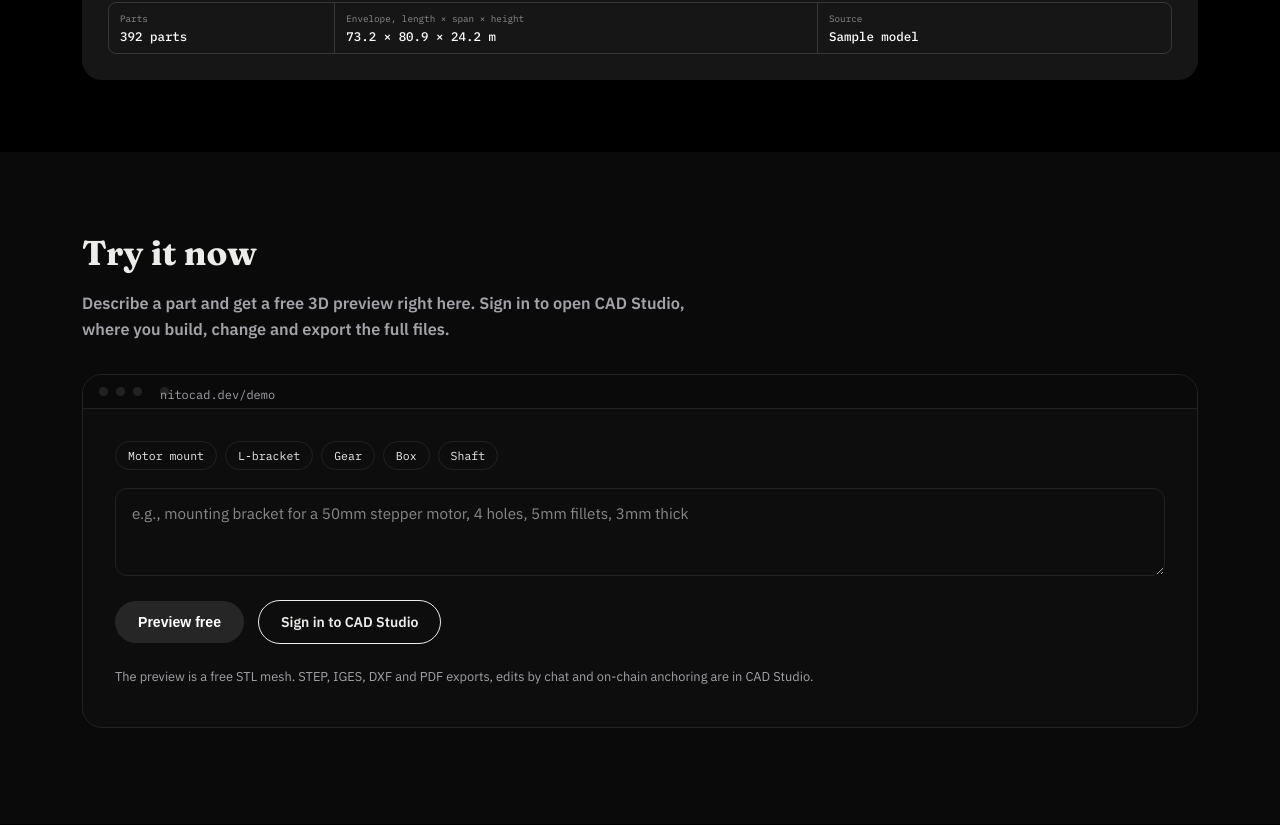
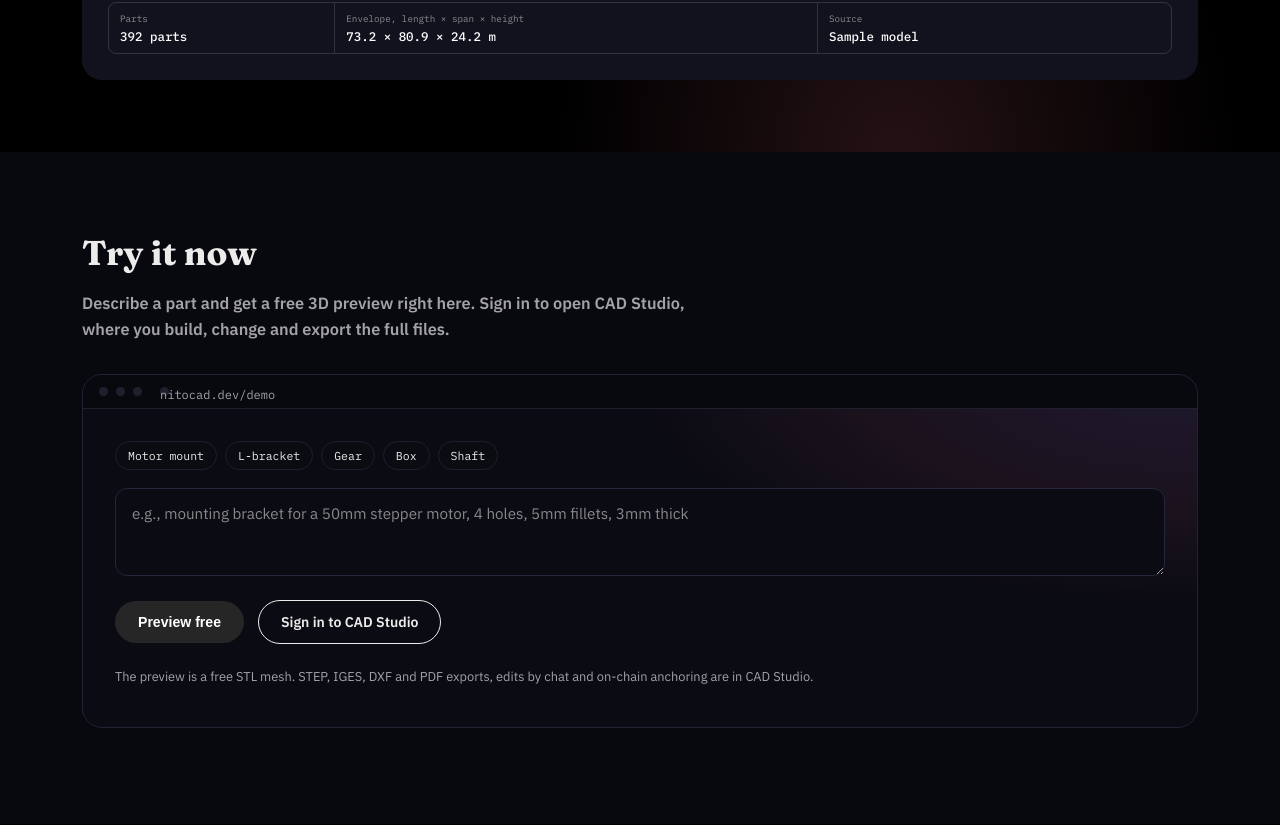
Before and after one commit to defitony0x-stack/Nitocad, a plain HTML site: page frontend/index.html in a window 1280 px wide. Shown: the part 1035-1860 px from the top of the page. Drawn offline with nearby package versions, Linux system fonts and the light colour scheme; no server answers; animation ran at ten frames a second.

Commit message:
Add files via upload

```diff
--- a/frontend/theme.css
+++ b/frontend/theme.css
@@ -22,14 +22,14 @@ html[data-theme="dark"]{
   --ink:#ECECEA;
   --ink-soft:#A2A2A8;
   --paper:#000000;
-  --fog:#0A0A0A;
-  --line:#222222;
+  --fog:#08080F;
+  --line:#1F1F2E;
   --orange:#262626;
   --dot:#F26A2E;
   --orange-deep:#D6D6DA;
   --gold:#D9B65F;
-  --surface:#0D0D0D;
-  --deep:#050505;
+  --surface:#0B0B12;
+  --deep:#0A0A18;
   --botchain-bright-deep:#3FD6A8;
 }
 
@@ -111,3 +111,61 @@ html[data-theme="dark"] .tag-miss{background:rgba(240,100,85,.14);color:#FF9A8C;
 
 /* dark only: no theme switch */
 .theme-toggle,.theme-slot .theme-toggle{display:none !important;}
+
+/* ---------- navy-black tint and soft glow (Mobi style) ---------- */
+html[data-theme="dark"]{
+  --glow-purple:rgba(154,92,170,.55);
+  --glow-pink:rgba(226,105,130,.42);
+  --glow-blue:rgba(84,120,200,.50);
+}
+
+/* dark feature panels: navy-black with a purple, pink and blue glow in the lower right */
+html[data-theme="dark"] .audience,
+html[data-theme="dark"] .pricing,
+html[data-theme="dark"] .svc.core{
+  background-color:#0A0A18;
+  background-image:
+    radial-gradient(60% 70% at 88% 108%,var(--glow-blue) 0%,transparent 62%),
+    radial-gradient(55% 65% at 100% 62%,var(--glow-pink) 0%,transparent 66%),
+    radial-gradient(60% 70% at 78% 78%,var(--glow-purple) 0%,transparent 70%);
+  background-repeat:no-repeat;
+}
+html[data-theme="dark"] .svc.core{border-color:#26263A;}
+
+/* hero: faint colour bloom behind the content */
+html[data-theme="dark"] .hero-v2{
+  background-image:
+    radial-gradient(46% 62% at 88% 8%,rgba(126,92,200,.30) 0%,transparent 70%),
+    radial-gradient(40% 55% at 10% 0%,rgba(70,110,200,.20) 0%,transparent 70%),
+    radial-gradient(38% 50% at 70% 100%,rgba(226,105,130,.16) 0%,transparent 70%);
+  background-repeat:no-repeat;
+}
+
+/* cards: navy-black surface with a soft top-right glow */
+html[data-theme="dark"] .spec,
+html[data-theme="dark"] .demo-shell,
+html[data-theme="dark"] .pv-card,
+html[data-theme="dark"] .step,
+html[data-theme="dark"] .job-card,
+html[data-theme="dark"] .price-peek,
+html[data-theme="dark"] .wp-card{
+  background-color:#0B0B14;
+  background-image:radial-gradient(70% 90% at 100% 0%,rgba(138,96,190,.16) 0%,rgba(226,105,130,.07) 45%,transparent 72%);
+  background-repeat:no-repeat;
+  border-color:#222234;
+}
+
+/* whitepaper hero */
+html[data-theme="dark"] .wp-hero{
+  background:
+    radial-gradient(50% 80% at 85% 0%,rgba(126,92,200,.30) 0%,transparent 70%),
+    radial-gradient(40% 70% at 12% 10%,rgba(70,110,200,.18) 0%,transparent 70%),
+    #000;
+}
+
+/* inputs and chips pick up the navy tint */
+html[data-theme="dark"] input,
+html[data-theme="dark"] textarea,
+html[data-theme="dark"] select{background:#0B0B14;border-color:#26263A;}
+html[data-theme="dark"] header{background:rgba(4,4,12,.82);}
+html[data-theme="dark"] .rig{background:#12121E;}
```
Also changed, not shown: frontend/studio.css (+23 -0 lines).
